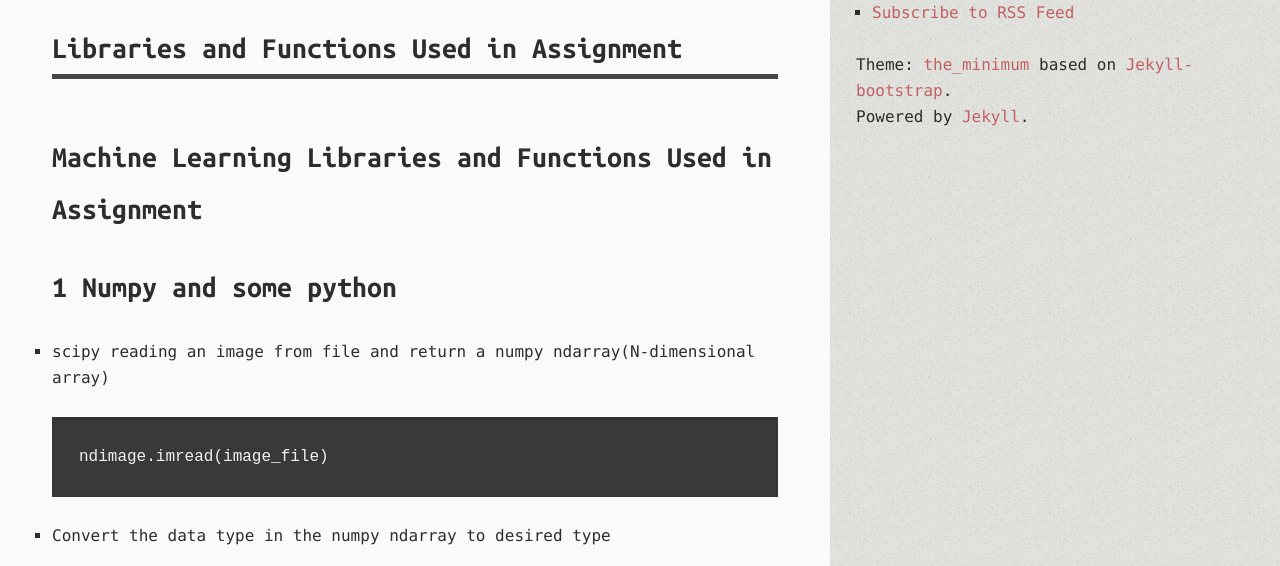
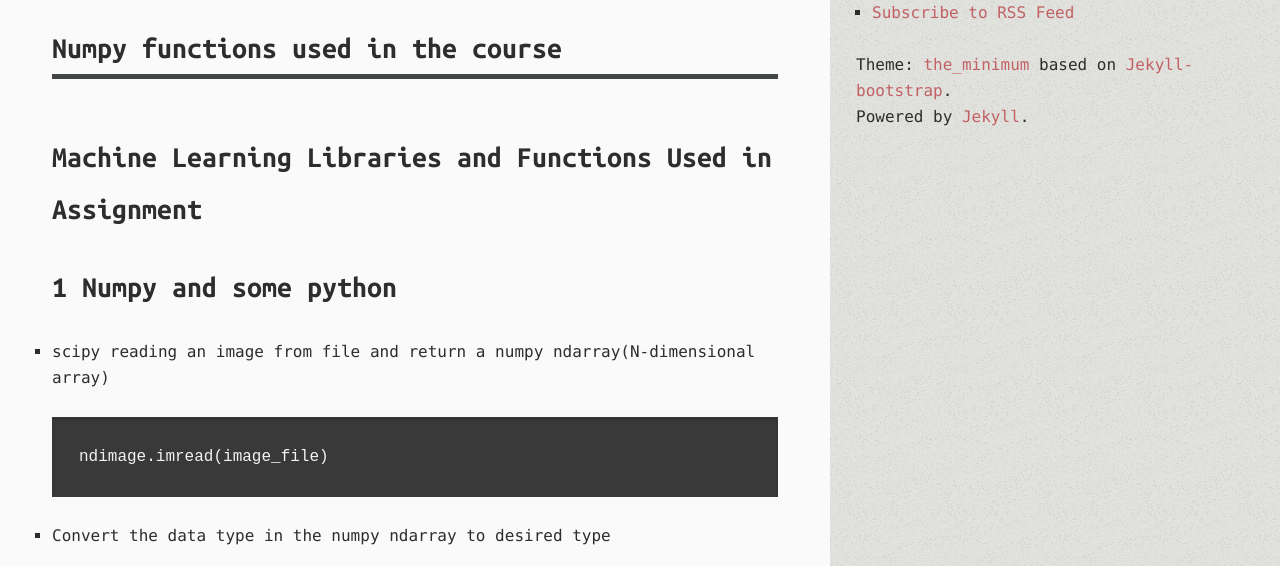
Before and after one commit to BrianPin/brianpin.github.io, a Jekyll site: the page built from _posts/2016-07-02-udacity-course-work-note.markdown, in a window 1280 px wide and 900 px high, cut to the strip 334-900 px from the top of the window. Built offline with Jekyll 4.4.1, drawn with Linux system fonts in a browser that asks for light colours; comment, search, counter and statistics services are not loaded.

Commit message:
Fix title

```diff
--- a/_posts/2016-07-02-udacity-course-work-note.markdown
+++ b/_posts/2016-07-02-udacity-course-work-note.markdown
@@ -1,7 +1,7 @@
 ---
 layout: post
 comments: true
-title: Libraries and Functions Used in Assignment
+title: Numpy functions used in the course
 ---
 
 # Machine Learning Libraries and Functions Used in Assignment
```
